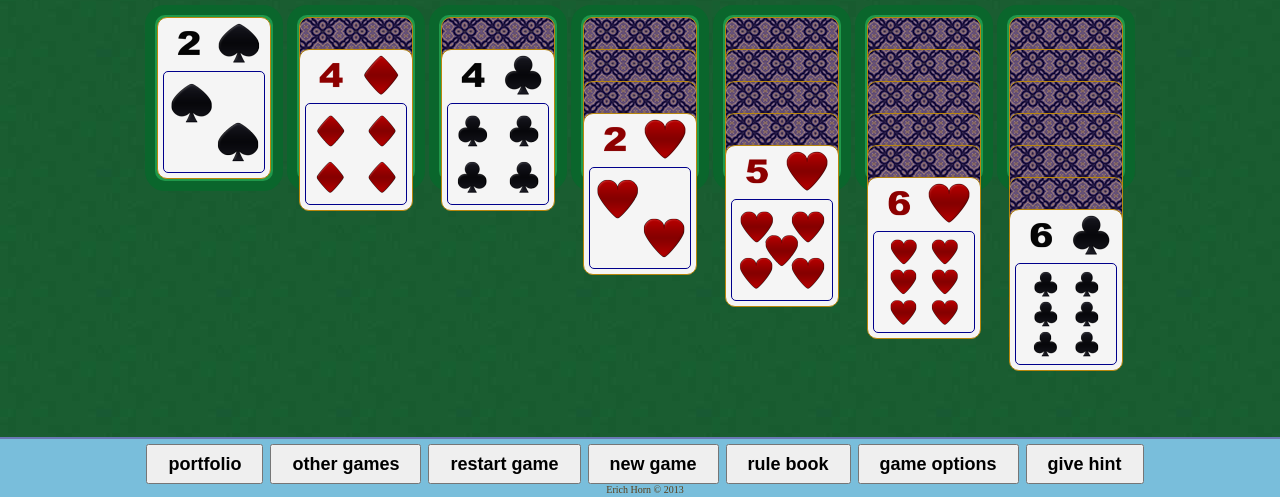
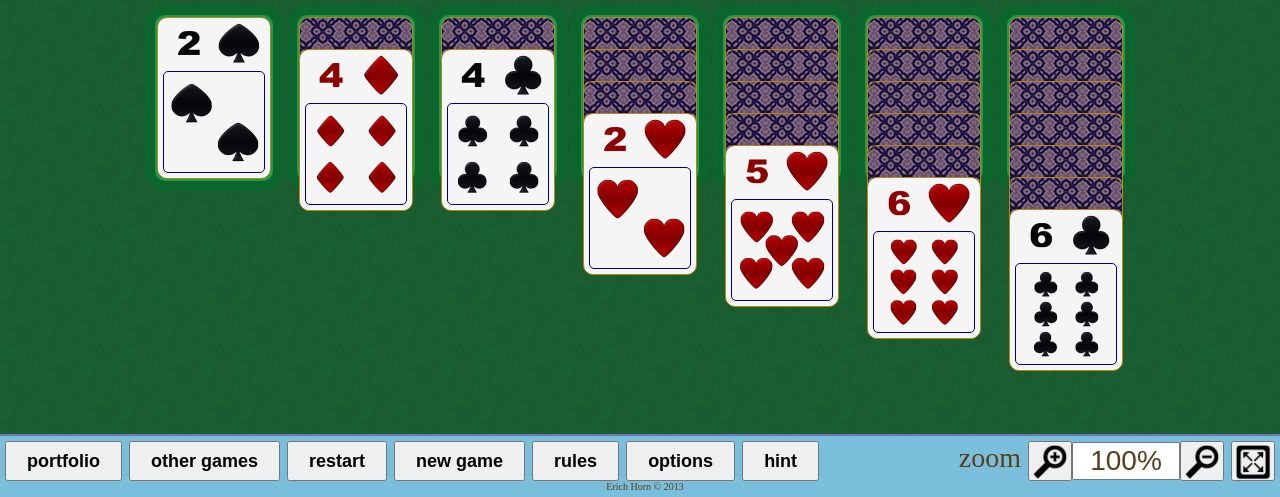
Before and after one commit to seacgroup/seacgroup.github.com, a plain HTML site: page games/klondike/index.html in a window 1280 px wide. Shown: the part 303-800 px from the top of the page. Drawn offline with Linux system fonts and the light colour scheme; files that its build step writes are made by us from their sources.

Commit message:
fixed some things and added zoom widget

```diff
--- a/css/Game.css
+++ b/css/Game.css
@@ -120,7 +120,6 @@ nav {
     opacity: 0.67; /* CSS3 */
 }
 nav {
-    height: 48px;
     z-index: 20000;
     background-color: #79BEDB;
     font-size: 28px;
@@ -154,6 +153,7 @@ nav input {
 #game-controls {
     bottom: 0px;
     border-top-style: solid;
+    text-align: left;
 }
 section.vertical {
 
@@ -178,4 +178,54 @@ input.dash-number {
 #game-info {
     display: block;
     font-size: 10px;
+    text-align: center;
 }
+.game-controls-widget {
+    vertical-align: middle;
+}
+.game-controls-widget.right-edge {
+    float: right;
+    margin-right: 10px;
+}
+.game-controls-widget input {
+    width: 200px;
+    text-align: right;
+}
+.game-controls-widget button {
+    width: 40px;
+    height: 40px;
+    vertical-align: middle;
+}
+.game-controls-widget button::before {
+    content: '';
+    position: absolute;
+    display: inline-block;
+    background-image: url(widgeticonsheet-40x40y-10c2r.png);
+    background-repeat: no-repeat;
+    background-size: 144px;
+    width: 36px;
+    height: 36px;
+    margin: -7px -18px;
+}
+.game-controls-widget #zoom-in::before {
+    background-position: 0px 0px;
+}
+.game-controls-widget input#zoom-value {
+    width: 100px;
+    text-align: center;
+    vertical-align: middle;
+}
+.game-controls-widget #zoom-out::before {
+    background-position: -36px 0px;
+}
+.game-controls-widget #zoom-fullscreen::before {
+    background-position: -72px 0px;
+}
+.game-controls-widget #zoom-fullscreen[title^="exit"]::before {
+    background-position: -108px 0px;
+}
+
+:-webkit-full-screen body {
+  width: 100%;
+  height: 100%;
+}
--- a/games/klondike/index.html
+++ b/games/klondike/index.html
@@ -45,7 +45,9 @@
         <link type="text/css" rel="stylesheet" href="css/Cards.css" />
         <script type="text/javascript" defer="true">
 window.addEventListener( 'load', function ( ) {
-    var loadingMessage = document.querySelector( '#loading-message' ),
+    var body = document.body,
+        loadingMessage = document.querySelector( '#loading-message' ),
+        zoom = document.querySelector( '#zoom-value' ),
         game = new games.Klondike( );
     document.querySelector( '#go-home' ).addEventListener( 'click', function ( ) { location.href = '.'; }, false );
     document.querySelector( '#go-games' ).addEventListener( 'click', function ( ) { location.href = 'games/'; }, false );
@@ -54,6 +56,49 @@ window.addEventListener( 'load', function ( ) {
     document.querySelector( '#show-rule-book' ).addEventListener( 'click', game.showRules, false );
     document.querySelector( '#show-options' ).addEventListener( 'click', game.showOptions, false );
     document.querySelector( '#give-hint' ).addEventListener( 'click', game.giveHint, false );
+
+    if ( ! body.style.zoom )
+        body.style.zoom = zoom.value || '100%';
+    zoom.value = body.style.zoom;
+    if ( zoom.value === body.style.zoom ) {
+        document.querySelector( '#zoom-in' ).addEventListener( 'click', function ( ) {
+            body.style.zoom = zoom.value = ( parseInt( body.style.zoom ) + 10 ) + '%';
+        }, false );
+        document.querySelector( '#zoom-out' ).addEventListener( 'click', function ( ) {
+            body.style.zoom = zoom.value = ( parseInt( body.style.zoom ) - 10 ) + '%';
+        }, false );
+        zoom.addEventListener( 'change', function ( ) {
+            body.style.zoom = ( parseInt( zoom.value ) || parseInt( body.style.zoom ) ) + '%';
+        }, false );
+        document.querySelector( '#zoom-fullscreen' ).addEventListener( 'click', function ( ) {
+            if (!document.fullscreenElement &&    // alternative standard method
+                    !document.mozFullScreenElement && !document.webkitFullscreenElement) {  // current working methods
+                if (document.documentElement.requestFullscreen) {
+                    document.documentElement.requestFullscreen();
+                    this.setAttribute( 'title', 'exit fullscreen' );
+                } else if (document.documentElement.mozRequestFullScreen) {
+                    document.documentElement.mozRequestFullScreen();
+                    this.setAttribute( 'title', 'exit fullscreen' );
+                } else if (document.documentElement.webkitRequestFullscreen) {
+                    document.documentElement.webkitRequestFullscreen(Element.ALLOW_KEYBOARD_INPUT);
+                    this.setAttribute( 'title', 'exit fullscreen' );
+                }
+            } else {
+                if (document.cancelFullScreen) {
+                    document.cancelFullScreen();
+                    this.setAttribute( 'title', 'fullscreen' );
+                } else if (document.mozCancelFullScreen) {
+                    document.mozCancelFullScreen();
+                    this.setAttribute( 'title', 'fullscreen' );
+                } else if (document.webkitCancelFullScreen) {
+                    document.webkitCancelFullScreen();
+                    this.setAttribute( 'title', 'fullscreen' );
+                }
+            }
+        }, false );
+    } else {
+        document.querySelector( '#zoom-widget' ).style.display = 'none';
+    }
     loadingMessage.parentElement.removeChild( loadingMessage );
 } );
         </script>
@@ -79,19 +124,18 @@ window.addEventListener( 'load', function ( ) {
     margin-top: 10px;
     width: 100%;
 }
-
         </style>
     </head>
     <body>
         <nav id="game-dash"><div id="game-title">Klondike</div><div id="author-message" title="made by Erich Horn">I&nbsp;made&nbsp;this!&nbsp;<img src="http://profile.ak.fbcdn.net/hprofile-ak-ash3/186306_1198299775_1742197788_q.jpg" /></div><div id="game-score"><label>score</label><input type="text" class="dash-number" value="0" readonly/></div></nav>
-        <nav id="game-controls">
+        <nav id="game-controls"><div class="game-controls-widget right-edge">&nbsp;zoom&nbsp;<button id="zoom-in" title="zoom in">&nbsp;</button><input id="zoom-value" type="text" value="100%" /><button id="zoom-out" title="zoom out">&nbsp;</button>&nbsp;<button id="zoom-fullscreen" title="fullscreen">&nbsp;</button></div>
             <button id="go-home">portfolio</button>
             <button id="go-games">other games</button>
-            <button id="restart-current-game">restart game</button>
+            <button id="restart-current-game">restart</button>
             <button id="start-new-game">new game</button>
-            <button id="show-rule-book">rule book</button>
-            <button id="show-options">game options</button>
-            <button id="give-hint">give hint</button>
+            <button id="show-rule-book">rules</button>
+            <button id="show-options">options</button>
+            <button id="give-hint">hint</button>
             <div id="game-info">Erich Horn &copy; 2013</div>
         </nav>
         <div id="game-container"><div id="game-content" class="game-content">
```
Also changed, not shown: css/widgeticonsheet-40x40y-10c2r.png (added).
